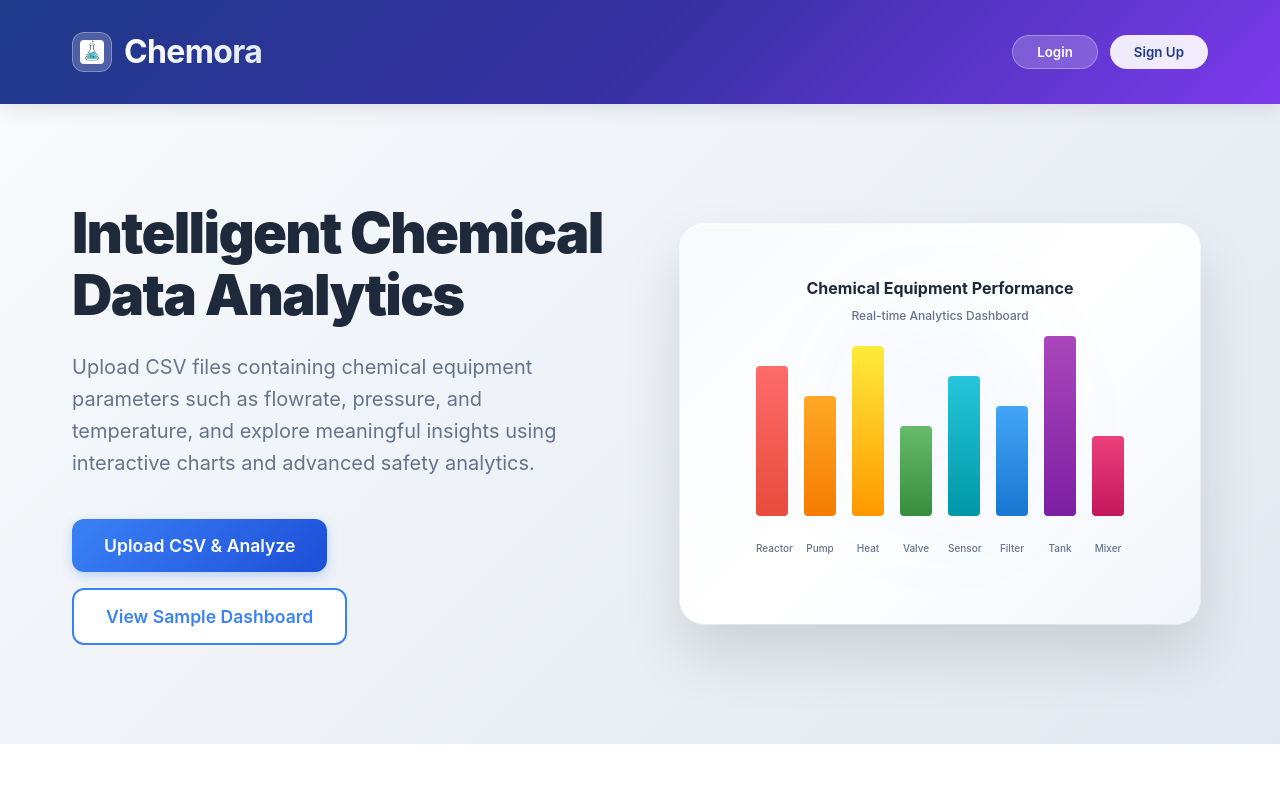
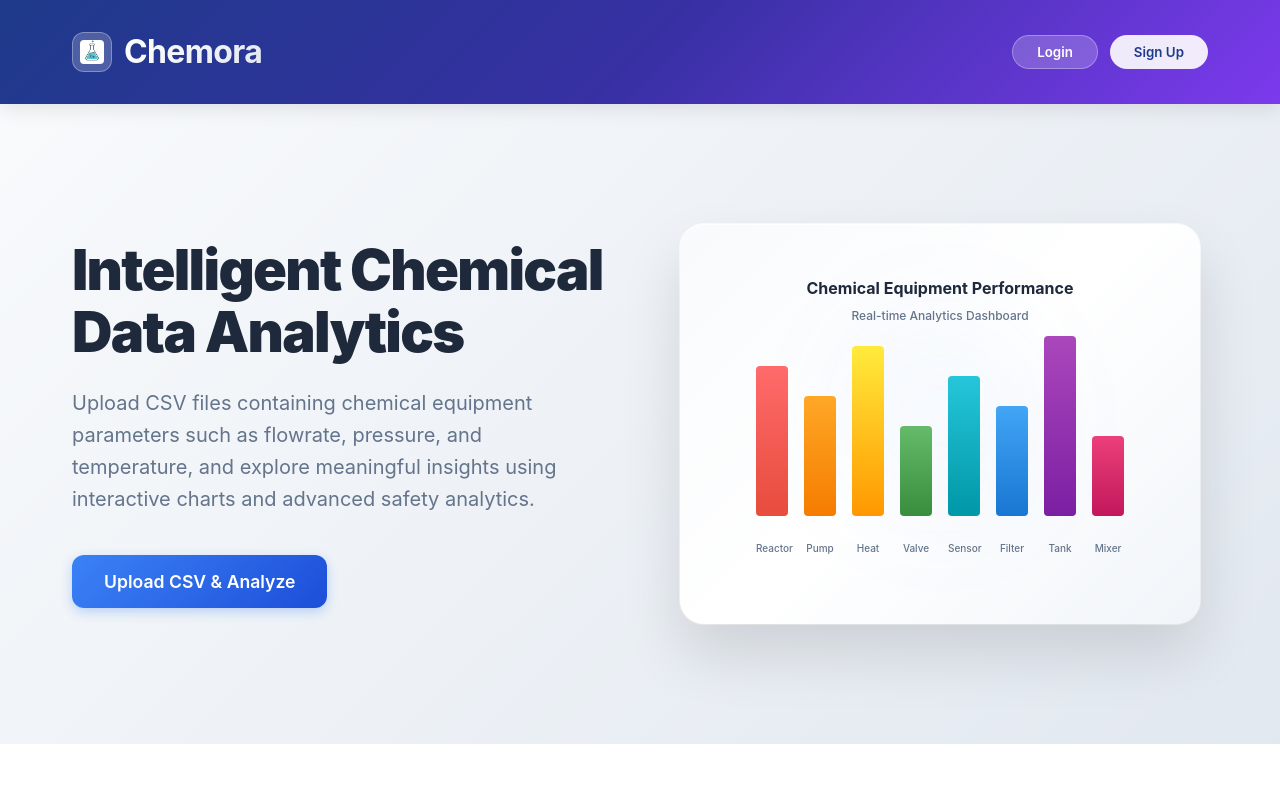
Before and after one commit to Siva-3110/Chemora, a React (Create React App) app in the folder frontend/: page / in a window 1280 px wide. Shown: the top 800 px of the page. Built offline with nearby package versions, Linux system fonts and the light colour scheme.

Commit message:
Remove button from home page

```diff
--- a/frontend/src/components/HomePage.js
+++ b/frontend/src/components/HomePage.js
@@ -36,9 +36,7 @@ function HomePage({ onNavigate }) {
                 <button onClick={() => onNavigate('dashboard')} className="btn-primary-large">
                   Upload CSV & Analyze
                 </button>
-                <button onClick={() => onNavigate('demo')} className="btn-secondary-large">
-                  View Sample Dashboard
-                </button>
+
               </div>
             </div>
             <div className="hero-visual">
```
